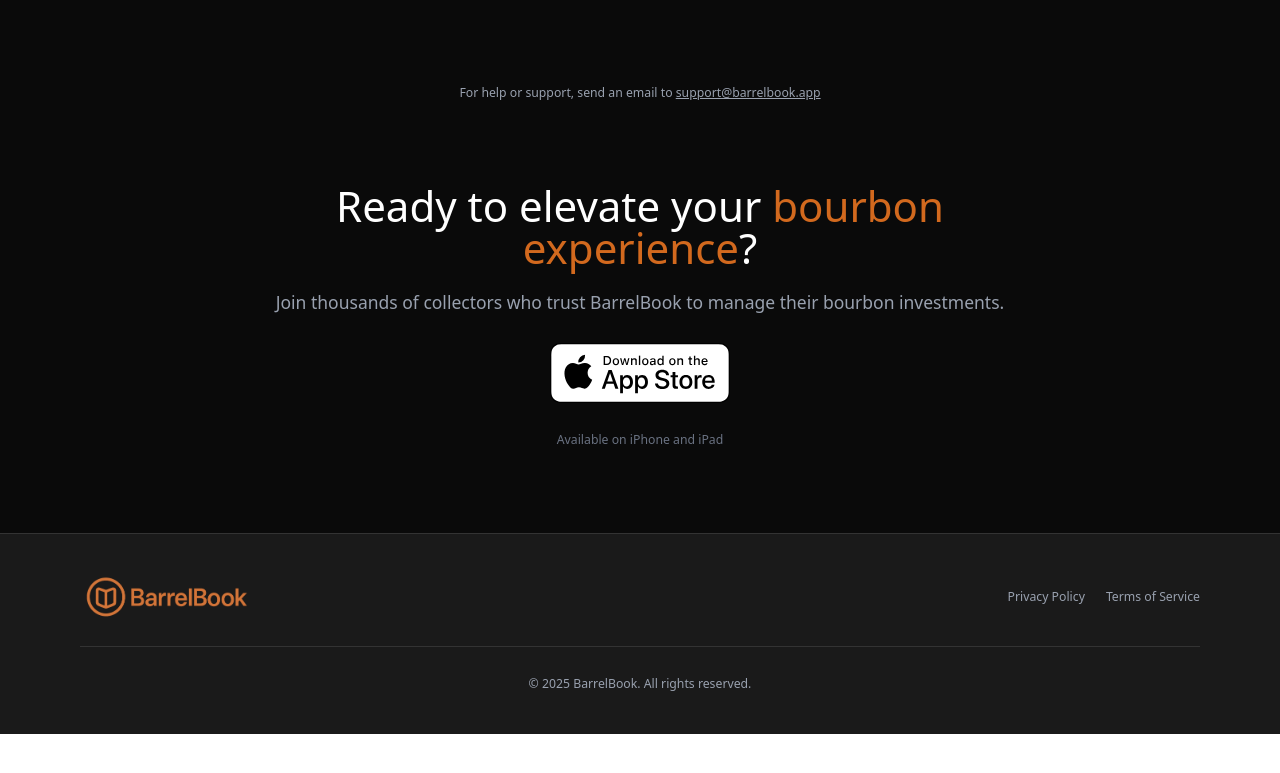
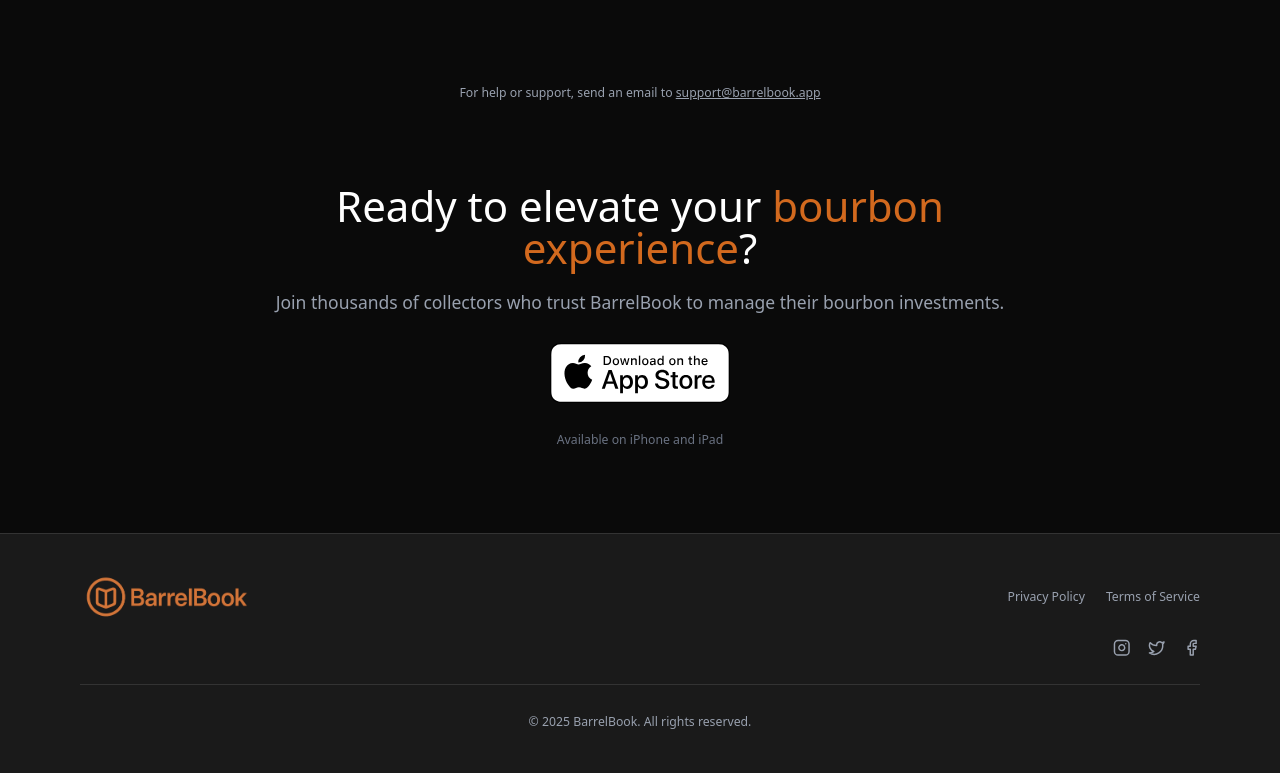
Before and after one commit to Aurelius3000/barrelbook-website, a Next.js app: page / in a window 1280 px wide. Shown: the part 4784-5557 px from the top of the page. Before the commit the page ends 5518 px from the top, so only its background shows below. Built offline with nearby package versions, Linux system fonts and the light colour scheme.

Commit message:
Add social icons (Instagram, X, Facebook) with links in footer

```diff
--- a/src/components/LandingPage.tsx
+++ b/src/components/LandingPage.tsx
@@ -1,7 +1,7 @@
 "use client";
 
 import { useState } from "react";
-import { Star, Check, Images, BookOpen, TrendingUp, ChevronDown } from "lucide-react";
+import { Star, Check, Images, BookOpen, TrendingUp, ChevronDown, Instagram, Twitter, Facebook } from "lucide-react";
 import { Button } from "@/components/ui/button";
 import { ImageWithFallback } from "@/components/figma/ImageWithFallback";
 
@@ -461,6 +461,38 @@
             </div>
           </div>
 
+          <div className="flex justify-center md:justify-end mt-6">
+            <div className="flex items-center gap-5 text-gray-400">
+              <a
+                href="https://www.instagram.com/barrelbook_app/"
+                aria-label="Instagram"
+                target="_blank"
+                rel="noopener noreferrer"
+                className="hover:text-white"
+              >
+                <Instagram className="w-5 h-5" />
+              </a>
+              <a
+                href="https://x.com/barrelbook_app"
+                aria-label="X (Twitter)"
+                target="_blank"
+                rel="noopener noreferrer"
+                className="hover:text-white"
+              >
+                <Twitter className="w-5 h-5" />
+              </a>
+              <a
+                href="https://www.facebook.com/share/19tKbWea4A/?mibextid=wwXIfr"
+                aria-label="Facebook"
+                target="_blank"
+                rel="noopener noreferrer"
+                className="hover:text-white"
+              >
+                <Facebook className="w-5 h-5" />
+              </a>
+            </div>
+          </div>
+
           <div className="border-t border-[#333333] mt-8 pt-8 text-center text-gray-400 text-sm">
             <p>© 2025 BarrelBook. All rights reserved.</p>
           </div>
```
